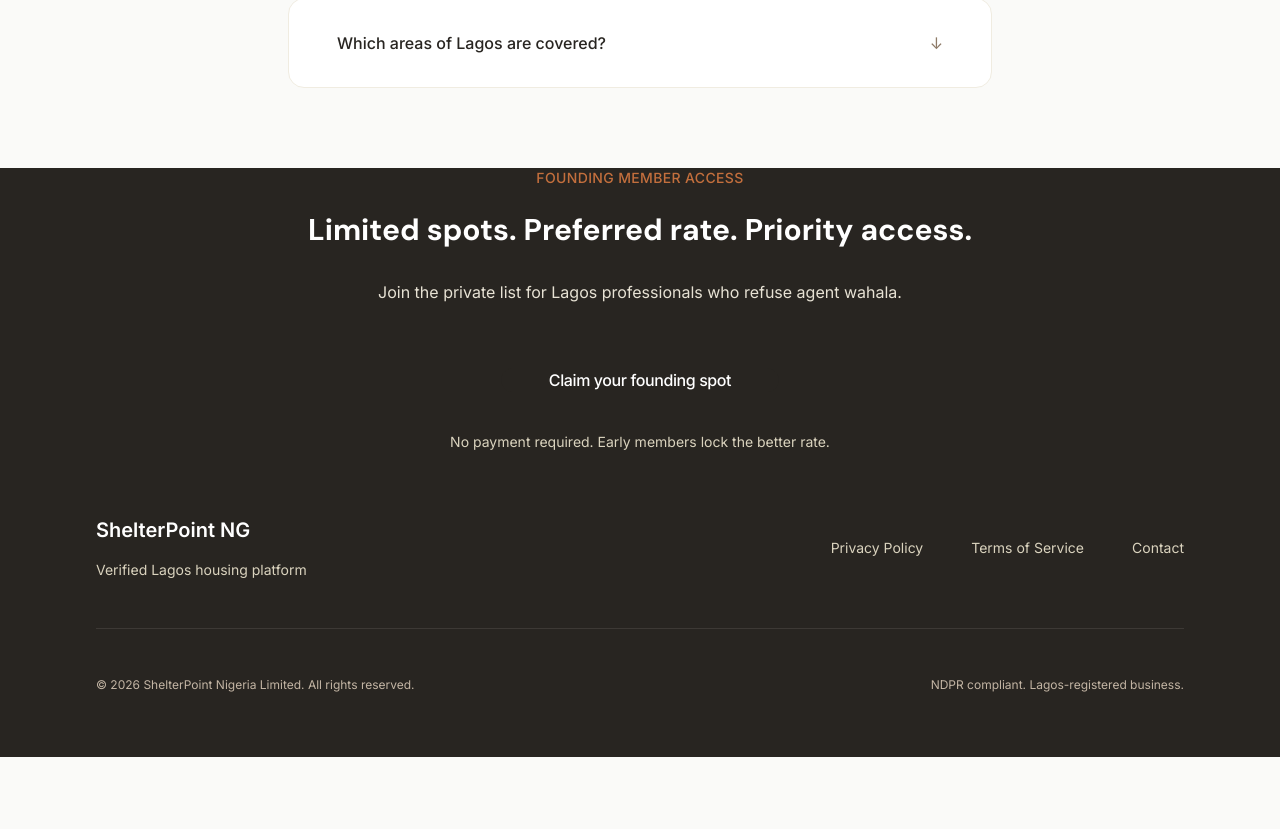
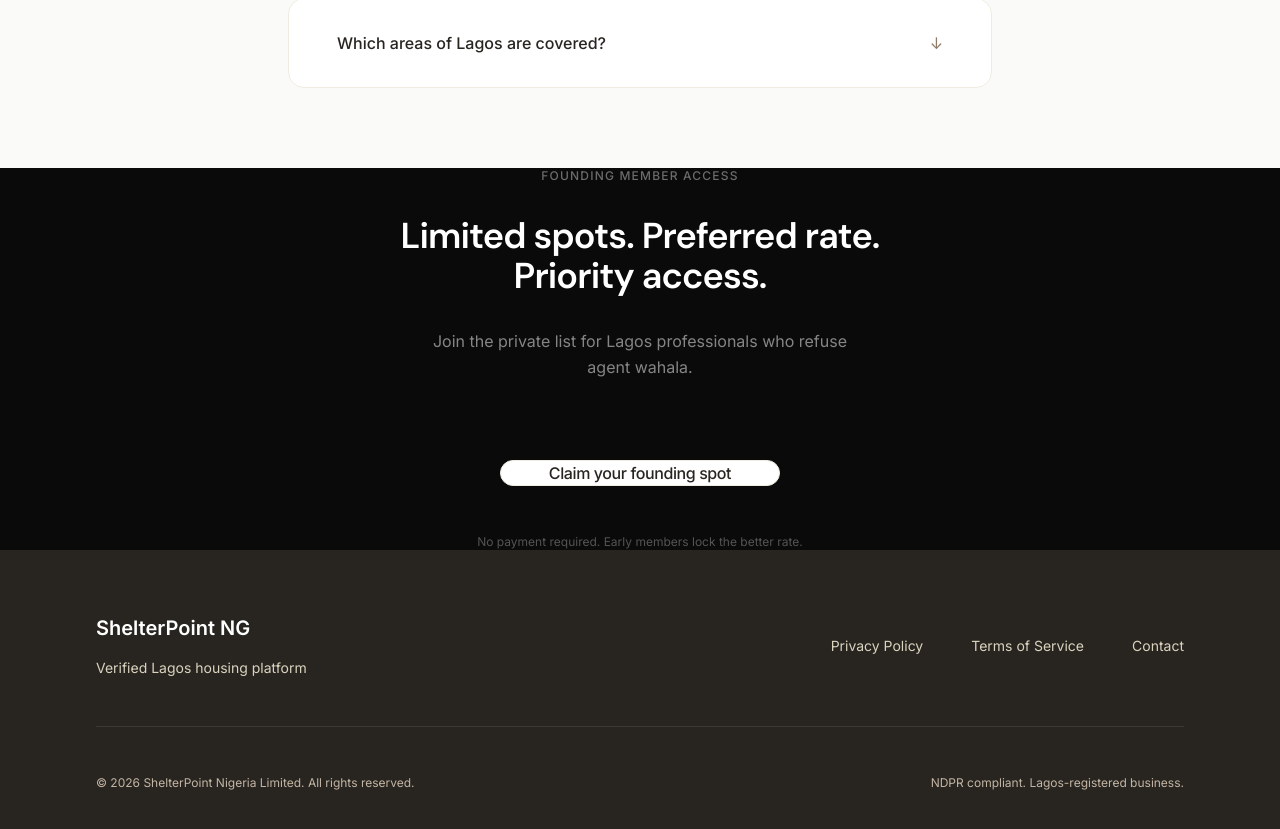
Before and after one commit to FADAREC/ShelterPoint-NG, a Next.js app: page / in a window 1280 px wide. Shown: the part 4440-5269 px from the top of the page. Before the commit the page ends 5197 px from the top, so only its background shows below. Built offline with nearby package versions, Linux system fonts and the light colour scheme; no server answers; the database is empty.

Commit message:
design: match FinalCTA to premium aesthetic

```diff
--- a/components/sections/FinalCTA.tsx
+++ b/components/sections/FinalCTA.tsx
@@ -23,27 +23,23 @@
   };
 
   return (
-    <section className="py-12 bg-neutral-900">
-      <div className="max-w-3xl mx-auto px-4 text-center">
-        <p className="text-sm font-medium text-brand-primary mb-3 tracking-wide">
-          FOUNDING MEMBER ACCESS
+    <section className="py-20 bg-[#0a0a0a]">
+      <div className="max-w-2xl mx-auto px-5 text-center">
+        <p className="text-xs font-medium tracking-widest text-white/40 uppercase mb-4">
+          Founding member access
         </p>
-        <h2 className="text-2xl sm:text-3xl font-bold text-white mb-4">
+        <h2 className="text-3xl sm:text-4xl font-semibold text-white tracking-tight mb-4 leading-tight">
           Limited spots. Preferred rate. Priority access.
         </h2>
-        <p className="text-neutral-300 mb-8 max-w-xl mx-auto">
+        <p className="text-white/50 mb-10 max-w-md mx-auto leading-relaxed">
           {stats.signupCount > 0
-            ? `${stats.signupCount} founding members have already joined. ${stats.spotsLeft} preferred spots remain.`
+            ? `${stats.signupCount} founding members have joined. ${stats.spotsLeft} preferred spots remain.`
             : 'Join the private list for Lagos professionals who refuse agent wahala.'}
         </p>
-        <Button
-          variant="primary"
-          size="lg"
-          onClick={scrollToTop}
-        >
+        <Button variant="secondary" size="lg" onClick={scrollToTop}>
           Claim your founding spot
         </Button>
-        <p className="text-sm text-neutral-400 mt-5">
+        <p className="text-xs text-white/30 mt-6">
           No payment required. Early members lock the better rate.
         </p>
       </div>
```
